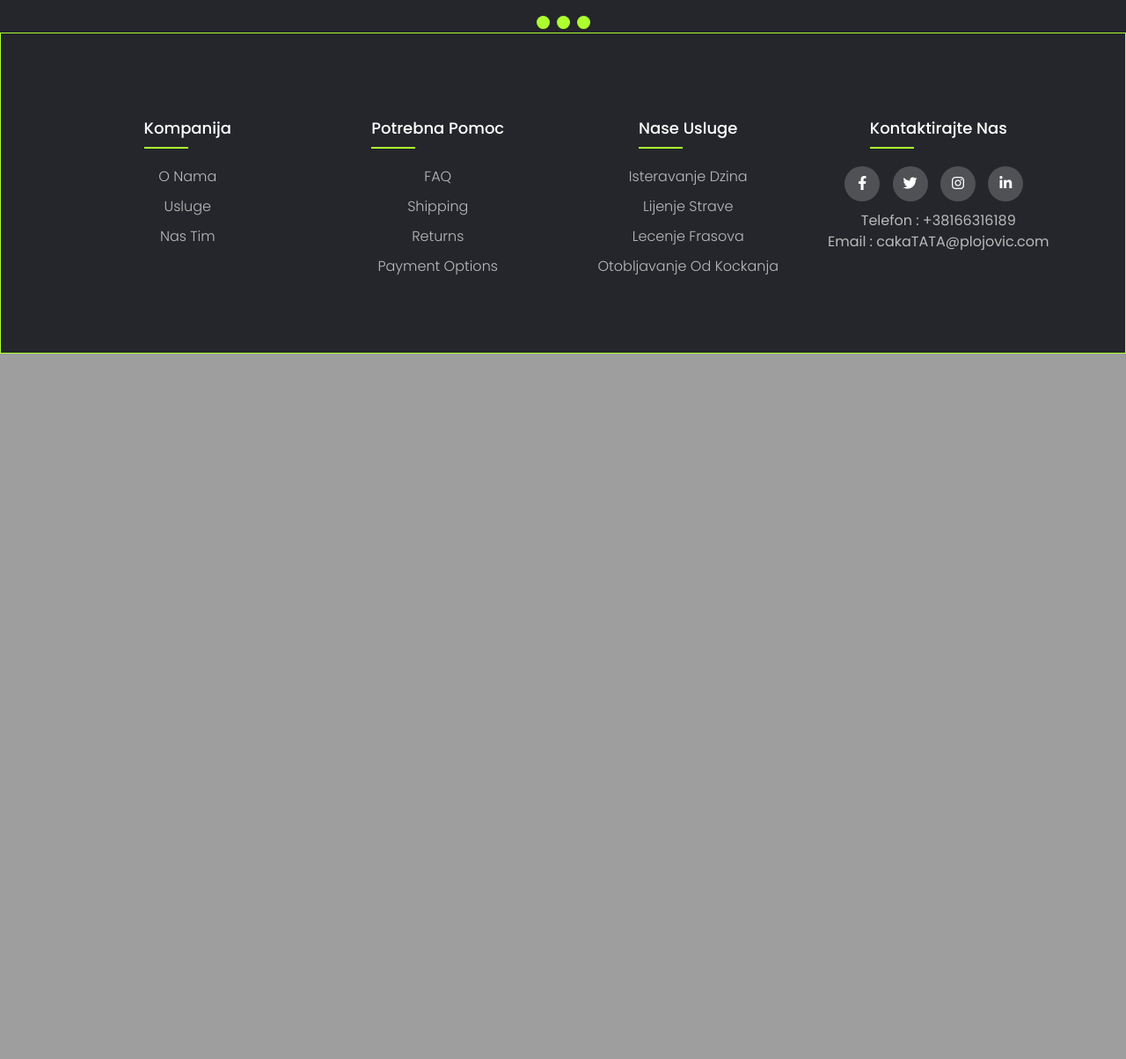
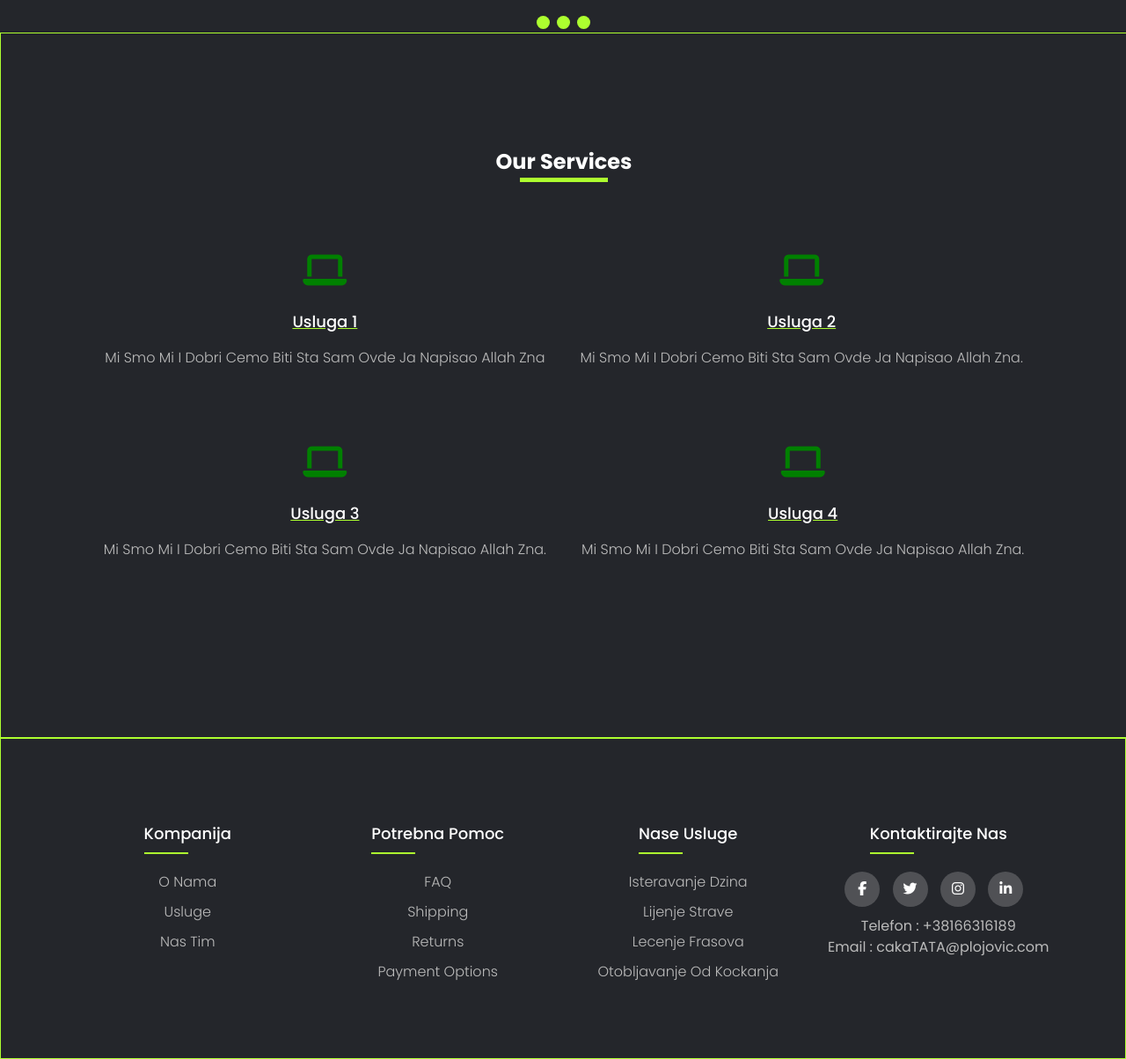
Before and after one commit to Camil-P/Clinic, a PHP site: page / in a window 1280 px wide. Shown: the part 647-1851 px from the top of the page at 88% size. Before the commit the page ends 1049 px from the top, so only its background shows below. Run offline with PHP 8.4, Linux system fonts and the light colour scheme; some libraries are stand-ins or nearby versions.

Commit message:
finish services

```diff
--- a/index.html
+++ b/index.html
@@ -13,6 +13,8 @@
       crossorigin="anonymous"
       referrerpolicy="no-referrer"
     />
+    <link href="http://fonts.googleapis.com/css?family=Poppins&display=swap" rel="stylesheet">
+    <script src="https://kit.fontawesome.com/c4254e24a8.js" crossorigin="anonymous"></script>
     <script src="resources/header/header.js" defer></script>
 
     <title>Clinic</title>
@@ -75,7 +77,36 @@
       </div>
     </section>
 
-    <section id="services"></section>
+    <section id="services">
+      <div class="container-services">
+        <h1>Our Services</h1>
+        <div class="row-services">
+          <div class="service">
+            <i class="fa-solid fa-laptop"></i>
+            <h2>Usluga 1</h2>
+            <p>Mi smo mi i dobri cemo biti sta sam ovde ja napisao allah zna
+            </p>
+          </div>
+          <div class="service">
+            <i class="fa-solid fa-laptop"></i>
+            <h2>Usluga 2</h2>
+            <p>Mi smo mi i dobri cemo biti sta sam ovde ja napisao allah zna.</p>
+          </div>
+          <div class="service">
+            <i class="fa-solid fa-laptop"></i>
+            <h2>Usluga 3</h2>
+            <p>Mi smo mi i dobri cemo biti sta sam ovde ja napisao allah zna.</p>
+          </div>
+          <div class="service">
+            <i class="fa-solid fa-laptop"></i>
+            <h2>Usluga 4</h2>
+            <p>Mi smo mi i dobri cemo biti sta sam ovde ja napisao allah zna.</p>
+          </div>
+
+        </div>
+
+      </div>
+    </section>
 
     <section id="extra-services"></section>
 
--- a/resources/core.css
+++ b/resources/core.css
@@ -1,6 +1,7 @@
 @import url("https://fonts.googleapis.com/css2?family=Poppins:ital,wght@0,300;0,400;0,500;0,700;1,600&display=swap");
 @import url("footer.css");
 @import url("header.css");
+@import url("services.css");
 
 input[type="text"],
 select,
--- /dev/null
+++ b/resources/services.css
@@ -0,0 +1,108 @@
+@import url("https://fonts.googleapis.com/css2?family=Poppins:ital,wght@0,300;0,400;0,500;0,700;1,600&display=swap");
+
+.container-services {
+    line-height: 1.5;
+    font-family: "Poppins", sans-serif;
+}
+
+.container-services {
+    border: 1px solid greenyellow;
+
+    width: 100%;
+    height: 100vh;
+    background-color: #24262b;
+    /* padding: 0 8%; */
+}
+
+.container-services h1 {
+    color: #ffffff;
+    margin: 0px;
+    text-align: center;
+    padding-top: 10%;
+    margin-bottom: 60px;
+    font-weight: 600;
+    position: relative;
+}
+.container-services h2 {
+    font-size: 18px;
+    text-transform: capitalize;
+    margin-bottom: 30px;
+    font-weight: 500;
+    position: relative;
+}
+
+.container-services h1::after {
+    content: '';
+    background: greenyellow;
+    width: 100px;
+    height: 5px;
+    position: absolute;
+    bottom: -5px;
+    left: 50%;
+    transform: translateX(-50%);
+}
+
+.row-services {
+    display: flex;
+    flex-wrap: wrap;
+    gap: 20px;
+    justify-content: center;
+    /* flex-direction: column; */
+
+}
+
+.service {
+    text-align: center;
+    padding: 25px 10px;
+    border-radius: 5px;
+    font-size: 14px;
+    cursor: pointer;
+    background: transparent;
+    transition: transform 0.5s,backround 0.5s;
+
+}
+
+
+
+.service i {
+    font-size:40px ;
+    margin-bottom: 10px;
+    color: green;
+}
+
+.service h2 {
+    color: #ffffff;
+    font-weight: 500;
+    margin-bottom: 8px;
+    text-decoration: underline greenyellow;
+}
+
+.service p {
+    font-size: 16px;
+    text-transform: capitalize;
+    color: #ffffff;
+    text-decoration: none;
+    font-weight: 300;
+    color: #bbbbbb;
+    display: block;
+    transition: all 0.3s ease;
+}
+.service {
+    transition: 1s all ease;
+}
+.service:hover {
+
+    background: greenyellow;
+    color: black;
+    transform: scale(1.05);
+}
+
+.service:hover i {
+    /* color: #fff; */
+}
+
+@media (max-width: 931px) {
+    .container-services {
+      height: 130vh;
+    }
+  }
--- a/style.css
+++ b/style.css
@@ -8,8 +8,5 @@ body{
     margin: 0px;
     padding: 0px;
     box-sizing: border-box;
+
 }
-.btn-warning{
-    /* Da se izmeni */
-    background-color: red;
-}
```
